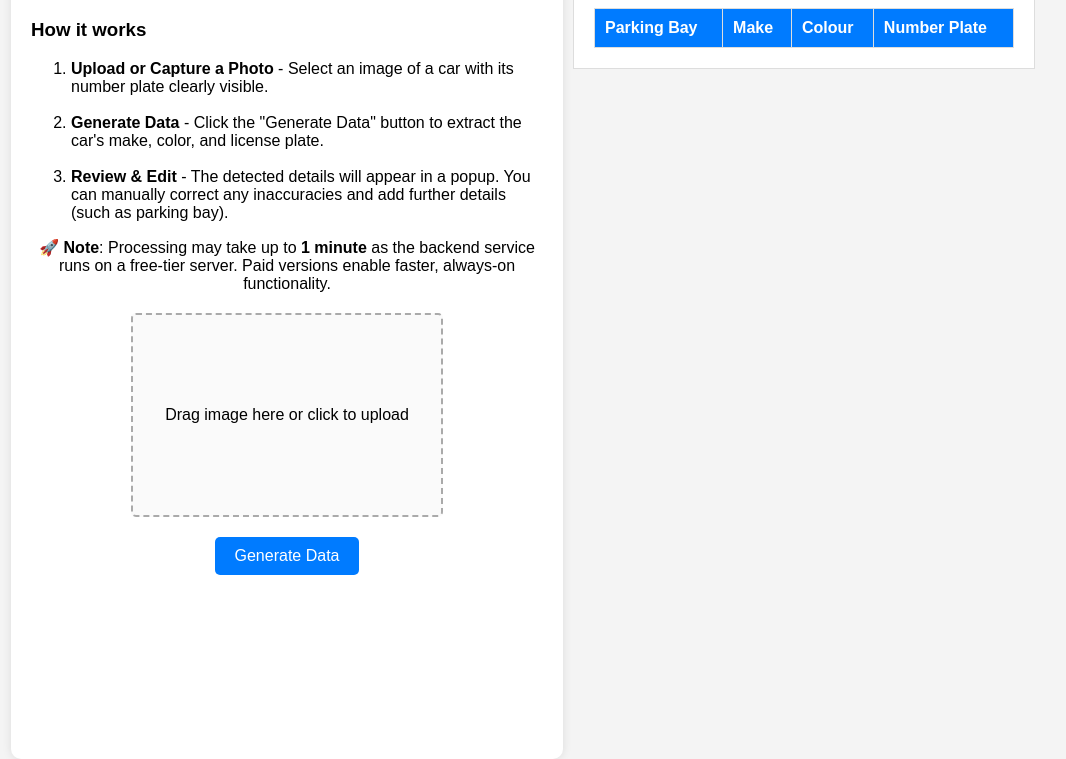
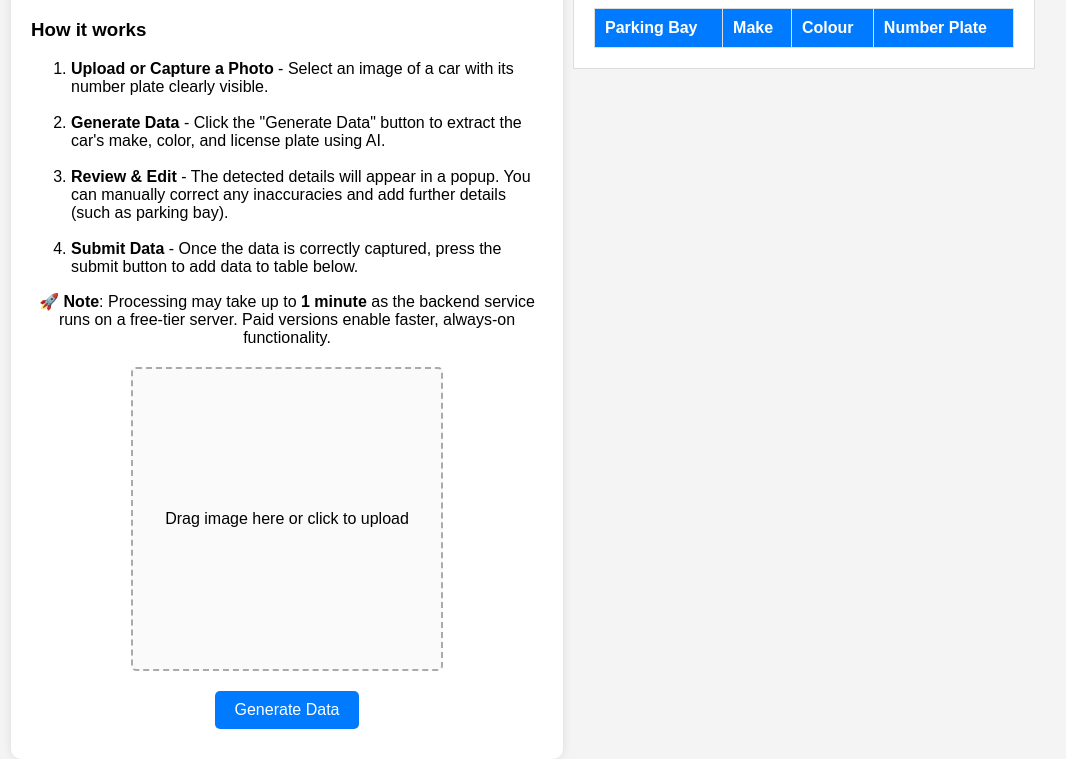
Before and after one commit to Gareth1995/car-detail-grabber, a website: page frontend/index.html in a window 1280 px wide. Shown: the part 161-920 px from the top of the page, without its empty margins (117-1183 px from the left). Drawn offline with nearby package versions, Linux system fonts and the light colour scheme.

Commit message:
added instruction

```diff
--- a/frontend/index.html
+++ b/frontend/index.html
@@ -16,8 +16,9 @@
                 <h3 style="text-align: left;">How it works</h3>
                 <ol>
                    <li><b>Upload or Capture a Photo</b> - Select an image of a car with its number plate clearly visible.</li><br>
-                   <li><b>Generate Data</b> - Click the "Generate Data" button to extract the car's make, color, and license plate.</li><br>
-                   <li><b>Review & Edit</b> - The detected details will appear in a popup. You can manually correct any inaccuracies and add further details (such as parking bay).</li>
+                   <li><b>Generate Data</b> - Click the "Generate Data" button to extract the car's make, color, and license plate using AI.</li><br>
+                   <li><b>Review & Edit</b> - The detected details will appear in a popup. You can manually correct any inaccuracies and add further details (such as parking bay).</li><br>
+                   <li><b>Submit Data</b> - Once the data is correctly captured, press the submit button to add data to table below.</li>
                 </ol>
 
                 <span>🚀 <b>Note</b>: Processing may take up to <b>1 minute</b> as the backend service runs on a free-tier server. Paid versions enable faster, always-on functionality.</span>
--- a/frontend/styles.css
+++ b/frontend/styles.css
@@ -52,7 +52,7 @@ body {
     background-position: center;
     background-size: cover;
     min-width: 200px;  /*Prevents it from shrinking too much */
-    min-height: 200px; /* Prevents it from shrinking too much */
+    min-height: 300px; /* Prevents it from shrinking too much */
     /* max-height: 250px; */
 }
 
```
